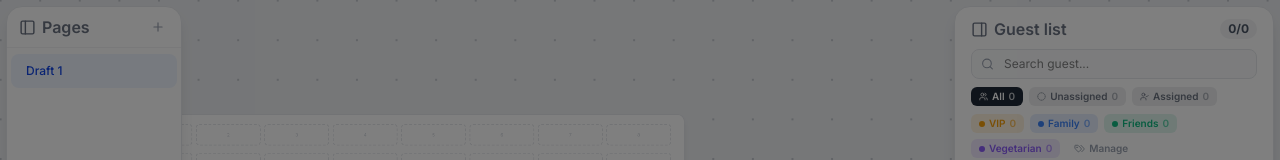
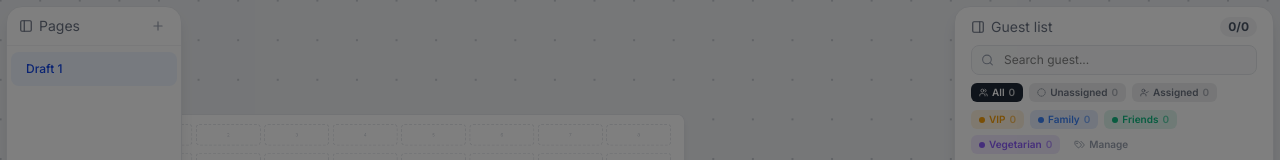
Before and after one commit to nazariodili/Tables-management, a React (Vite) app: page / in a window 1280 px wide. Shown: the top 160 px of the page. Built offline with nearby package versions, Linux system fonts and the light colour scheme.

Commit message:
Sidebar titles: regular weight, 14px
Co-Authored-By: Claude Opus 4.8 <noreply@anthropic.com>

```diff
--- a/src/app/App.tsx
+++ b/src/app/App.tsx
@@ -822,9 +822,9 @@ function SidebarToggle({ label, side, open, onToggle, variant }: {
   variant: "header" | "floating";
 }) {
   const Icon = side === "left" ? PanelLeft : PanelRight;
-  const icon = <Icon size={variant === "floating" ? 16 : 17} className="shrink-0" />;
+  const icon = <Icon size={variant === "floating" ? 16 : 14} className="shrink-0" />;
   const text = (
-    <span className={variant === "header" ? "text-base font-semibold" : "text-sm font-semibold"}>
+    <span className={variant === "header" ? "text-sm font-normal" : "text-sm font-semibold"}>
       {label}
     </span>
   );
```
